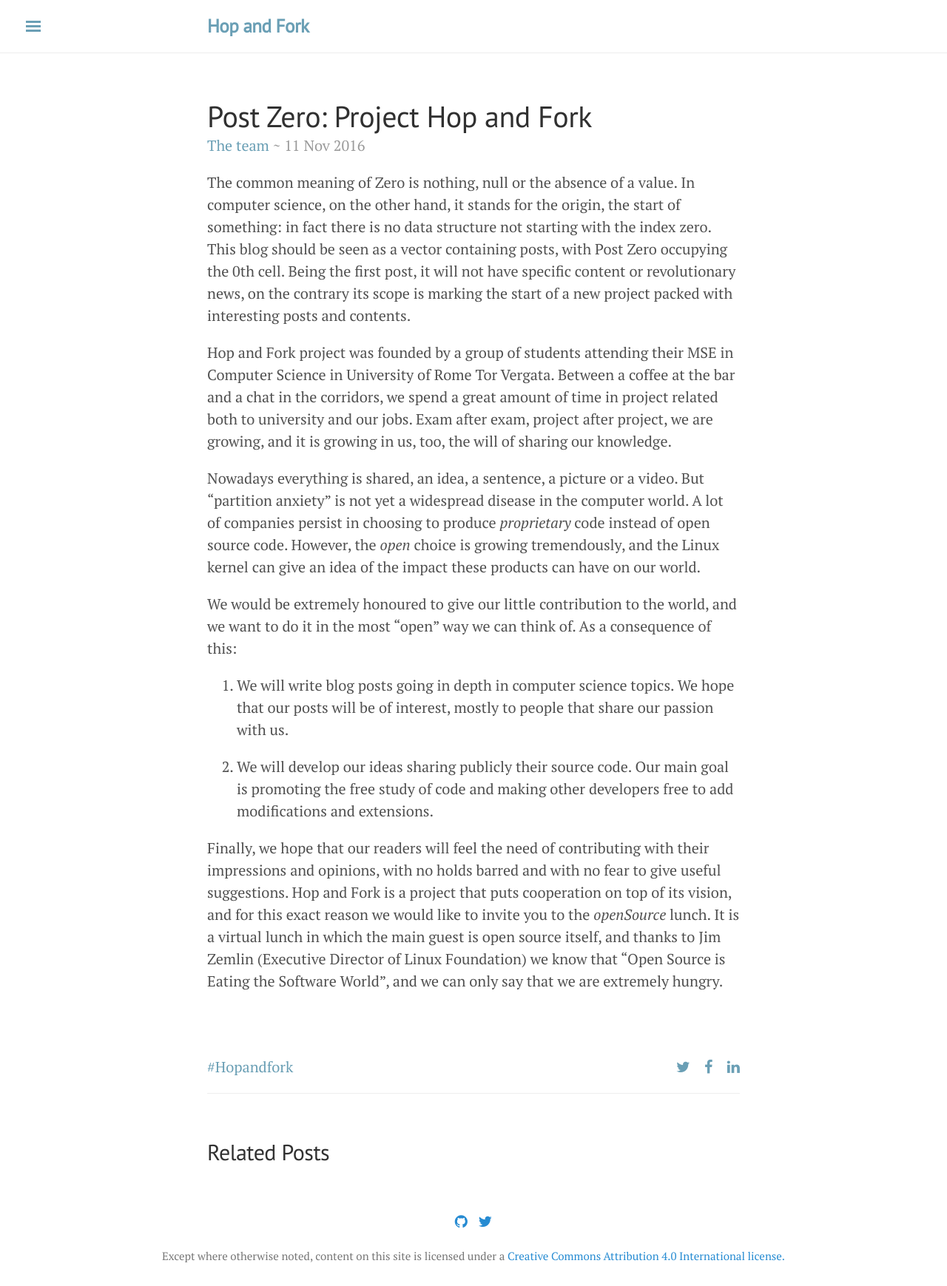
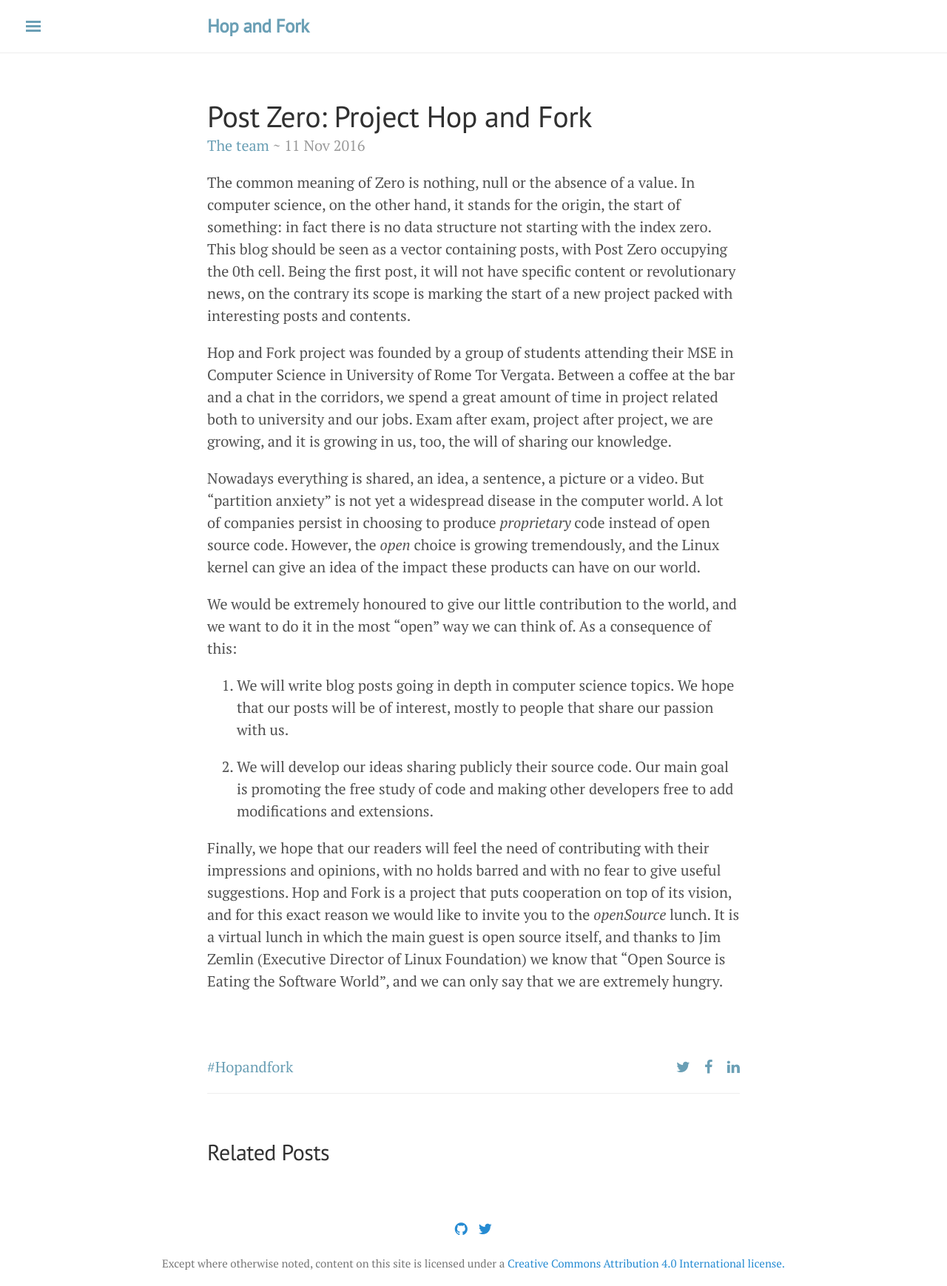
Before and after one commit to hopandfork/hopandfork.github.io, a Jekyll site: the page built from _posts/2016-11-11-post-zero.md, in a window 1280 px wide. Shown: the whole page at 74% size. Built offline with Jekyll 4.4.1, drawn with Linux system fonts in a browser that asks for light colours; comment, search, counter and statistics services are not loaded.

Commit message:
Fixes issue #4

```diff
--- a/_layouts/default.html
+++ b/_layouts/default.html
@@ -26,7 +26,7 @@
 
     <label for="sidebar-checkbox" class="sidebar-toggle"></label>
 
-    <div style="margin-left: auto; margin-right: auto;">
+    <div class="footer-icons">
 	    <p align="center">
 	    <a href="https://github.com/hopandfork"><i class="fa fa-github" aria-hidden="true"></i></a>
 	    &nbsp;
--- a/public/css/lanyon.css
+++ b/public/css/lanyon.css
@@ -641,6 +641,11 @@
 	text-decoration: none;
 }
 .share-button:hover {
-	color: red;
+	color: blue;
 	text-decoration: none;
 }
+.footer-icons {
+	margin-left: auto;
+	margin-right: auto;
+	margin-top: 0.5rem;
+}
```
